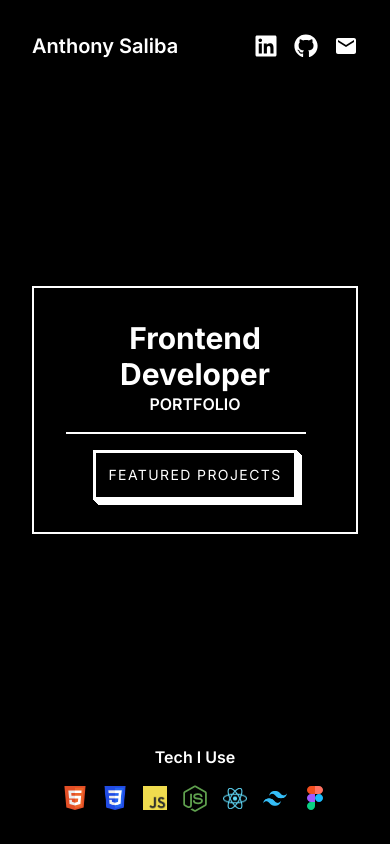
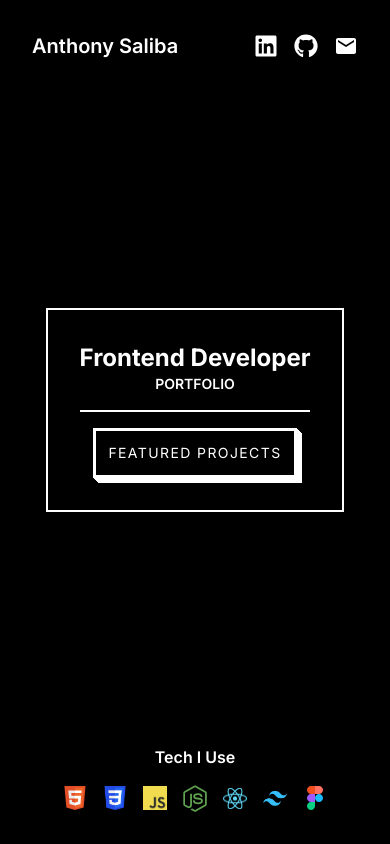
Before and after one commit to as9284/as-portfolio-v2, a React (Vite) app: page / in a window 390 px wide. Built offline with nearby package versions, Linux system fonts and the light colour scheme.

Commit message:
Fix sizing issues

```diff
--- a/src/components/Hero.jsx
+++ b/src/components/Hero.jsx
@@ -5,11 +5,11 @@ export const Hero = () => {
     <>
       <div className="flex flex-col justify-center items-center flex-grow z-10 p-4">
         <div className="bg-black border-2 border-white p-8">
-          <h1 className="text-3xl md:text-5xl font-bold">Frontend Developer</h1>
-          <h5 className="text-base md:text-xl font-semibold uppercase">
+          <h1 className="text-2xl md:text-5xl font-bold">Frontend Developer</h1>
+          <h5 className="text-sm md:text-xl font-semibold uppercase">
             Portfolio
           </h5>
-          <hr className="w-60 md:w-96 border-1 my-4" />
+          <hr className="w-full border-1 my-4" />
           <button className="btn-push">Featured Projects</button>
         </div>
       </div>
```
